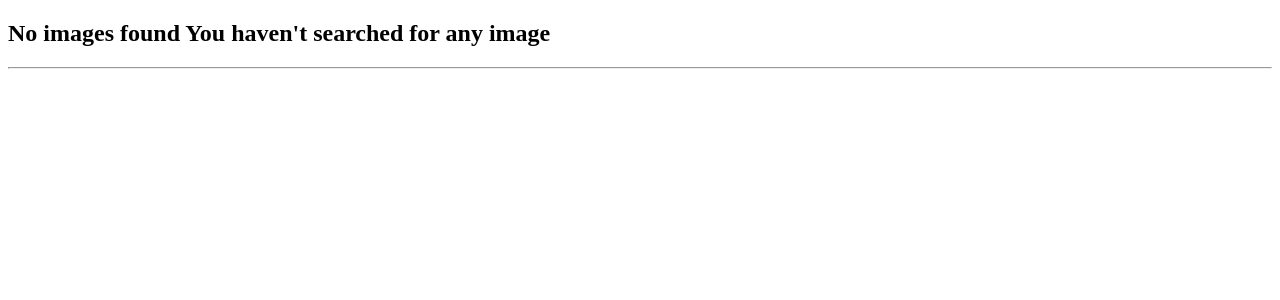
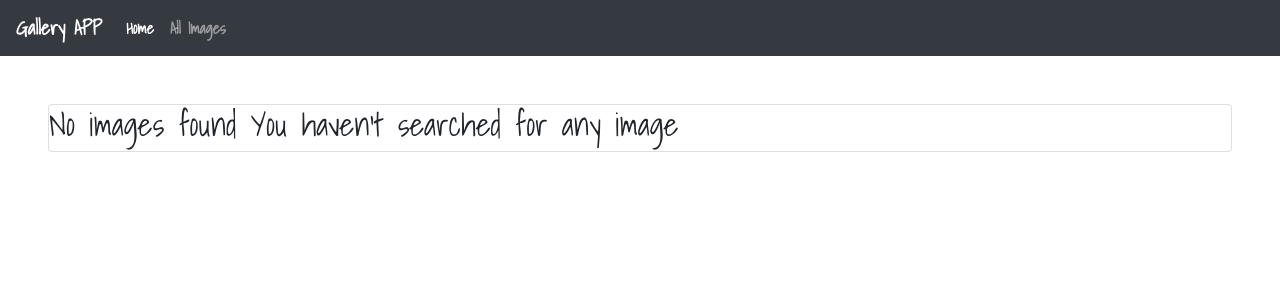
Before and after one commit to haimy254/gallary, a Django app: page /search/ in a window 1280 px wide. Shown: the top 300 px of the page. Run offline with Django 4.2, Linux system fonts and the light colour scheme; parts of the project's set-up code (start-up, migrations or seed data) failed here and were passed over; some libraries are stand-ins or nearby versions.

Commit message:
final changes

```diff
--- a/pics/static/css/index.css
+++ b/pics/static/css/index.css
@@ -1,9 +1,9 @@
-html,body{
- font-size: medium;
- font-family: 'Shadows Into Light', cursive;
- font-weight: 600;
+html,
+body {
+  font-size: medium;
+  font-family: "Shadows Into Light", cursive;
+  font-weight: 600;
 }
-
 
 .image-details-overlay {
   width: 100%;
@@ -41,28 +41,22 @@ html,body{
   display: none;
 }
 
-
 #card-subtext {
   font-size: 0.7rem;
   color: skyblue;
   display: block;
 }
 
-.bg{
-   background:#353535;
-  width: 100%;
-  height: 100rem;
-  background-size: cover;
-  background-position: center;
-  background-repeat: no-repeat;
+.bg {
+  background: #03071e;
 }
-.all{
+.all {
   color: green;
   text-align: center;
 }
 
-.bg-gallery{
-   background-image:url("gallery.png");
+.bg-gallery {
+  background-image: url("gallery.png");
   width: 100%;
   height: 100vh;
   background-size: cover;
@@ -70,11 +64,11 @@ html,body{
   background-repeat: no-repeat;
 }
 
-.bg-gallery>h1{
-  color: #fff;
- text-align: center;
-}
-.bg-gallery>h2{
+.bg-gallery > h1 {
   color: #fff;
   text-align: center;
 }
+.bg-gallery > h2 {
+  color: #fff;
+  text-align: center;
+}
--- a/pics/templates/search.html
+++ b/pics/templates/search.html
@@ -1,38 +1,56 @@
+{%extends 'base.html'%} {%block content%}
+<div class="card">
+  {% if images%}
+  <img src="{{images.image.url}}" alt="" style="width: 500px" />
+  <div class="p-3">
+    <p>Name: {{images.image_name}}</p>
+    <p>Category: {{images.category}}</p>
+    <p>Location: {{images.location}}</p>
+    <p>Description: {{images.image_description}}</p>
+  </div>
+  {% else %}
+  <h2>No images found {{message}}</h2>
+  {% endif %}
+</div>
+{%endblock%}
+
 <!DOCTYPE html>
 <html lang="en">
   <head>
-    <meta charset="UTF-8">
-    <meta http-equiv="X-UA-Compatible" content="IE=edge">
-    <meta name="viewport" content="width=device-width, initial-scale=1.0">
-    <title>SEARCH RESULTS </title>
+    <meta charset="UTF-8" />
+    <meta http-equiv="X-UA-Compatible" content="IE=edge" />
+    <meta name="viewport" content="width=device-width, initial-scale=1.0" />
+    <title>SEARCH RESULTS</title>
   </head>
   <body>
     <div class="container">
-        <div class="row">            {% if images%}
-            <h2 class="capitalize">{{ images|length }} {{message}} images found...</h2>
-            {% else %}
-            <h2> No images found {{message}}</h2>
-            {% endif %}        </div>
-        <hr>
+      <div class="row"></div>
+      <hr />
       <div class="row">
         <div class="container">
           <div class="card-columns">
-                    {% if all_images %}
-                    {% for image in images %}
+            {% comment %} {% if all_images %} {% for image in images %}
 
-                        <div class="card" style="width: 18rem;">
-                            <img class="card-img-top" class="img-fluid" src="{{image.image.url}}" size="100px200">
+            <div class="card" style="width: 18rem">
+              <img
+                class="card-img-top"
+                class="img-fluid"
+                src="{{image.image.url}}"
+                size="100px200"
+              />
               <div class="card-body">
                 <h5 class="card-title">Card title</h5>
-                                <p class="card-text">Some quick example text to build on the card title and make up the bulk of the card's
-                                    content.</p>
+                <p class="card-text">
+                  Some quick example text to build on the card title and make up
+                  the bulk of the card's content.
+                </p>
                 <a href="#" class="btn btn-primary">Go somewhere</a>
               </div>
             </div>
             {%endfor%}
           </div>
         </div>
-            {% endif %}
+        {% endif %} {% endcomment %}
       </div>
     </div>
   </body>
--- a/pics/views.py
+++ b/pics/views.py
@@ -23,9 +23,12 @@ def success(request):
 	return HttpResponse('successfully uploaded')
 
 def display_images(request):
+
+
     if request.method=="GET":
         images=Image.objects.all();
-        return render(request,'show_images.html',{'all_images':images})
+        absolute_url=request.build_absolute_uri()
+        return render(request,'show_images.html',{'all_images':images,"root_url":absolute_url})
 
 def home_view(request):
     return render(request,'home.html')
@@ -82,16 +85,23 @@ def delete_image(request,image_id):
 @csrf_exempt
 def search(request):
     if request.method=='POST':
-        search_term = request.POST.get("category",False)
-        print(search_term)
-        category=Image.search_by_category(search_term)
-        if category is None:
-            HttpResponse('theres not such a category')
+        search_term = request.POST.get("category")
+
+
+
+        image_found_by_name=Image.objects.get(image_name=search_term)
+
+        if image_found_by_name:
+            found_images=image_found_by_name
+            print(found_images)
+            message = f"{search_term}"
+
+            return render(request, 'search.html',{"message":message,"images": found_images})
         else:
-            searched_images = Image.search_by_category(search_term)
-            print(searched_images)
-            message = f"{search_term}"
-            return render(request, 'search.html',{"message":message,"images": searched_images})
+            message="no such resource found"
+            images=Image.objects.all()
+            return render(request,'show_images.html',{"message":message,'all_images':images})
+
     else:
-         message = "You haven't searched for any image"
-    return render(request, 'search.html',{"message":message})
+        message = "You haven't searched for any image"
+        return render(request, 'search.html',{"message":message})
```
Also changed, not shown: pics/templates/show_images.html (+9 -3 lines), README.md (added). Lines whose indentation alone changed are shown as unchanged.
